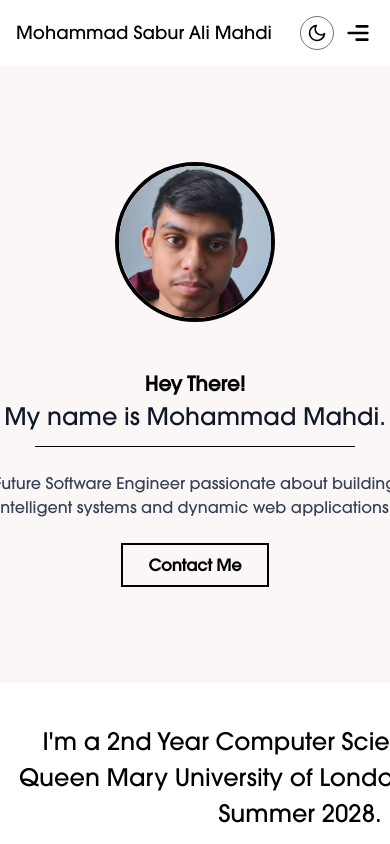
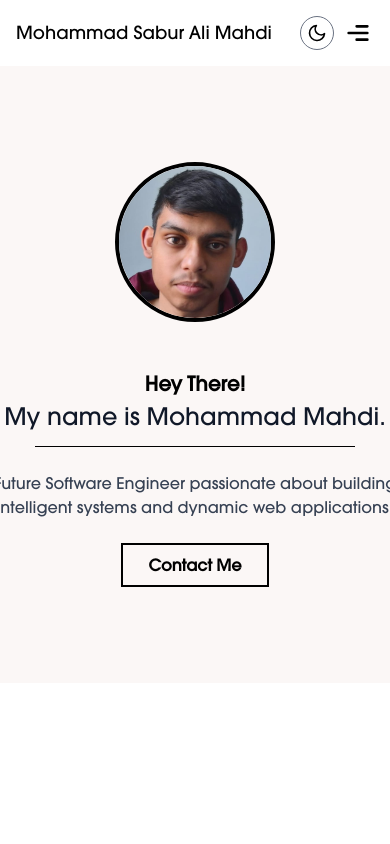
Before and after one commit to MohammadMahdi10/Mohammad-Portfolio-Website, a React (Vite) app: page / in a window 390 px wide. Shown: the top 844 px of the page. Built offline with nearby package versions, Linux system fonts and the light colour scheme.

Commit message:
Fixed small text on mobile

```diff
--- a/src/components/SmallButton.jsx
+++ b/src/components/SmallButton.jsx
@@ -3,11 +3,11 @@
 const SmallButton = () => {
   return (
     <div className="dark:bg-gray-900">
-        <div>
-            <p className="mt-10 mx-auto w-150 text-[1.5rem] text-center">
-                I'm a 2nd Year Computer Science student at Queen Mary University of London, graduating in Summer 2028.
-            </p>
-        </div>
+      <div className="hidden sm:block dark:bg-gray-900">
+        <p className="mt-10 mx-auto w-full max-w-xl text-[1.5rem] text-center">
+          I'm a 2nd Year Computer Science student at Queen Mary University of London, graduating in Summer 2028.
+        </p>
+      </div>
     </div>
   )
 }
```
